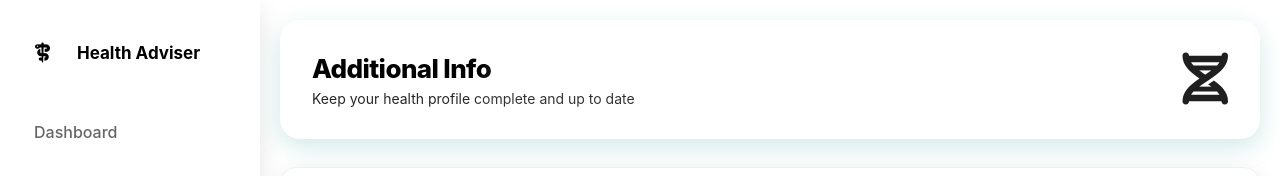
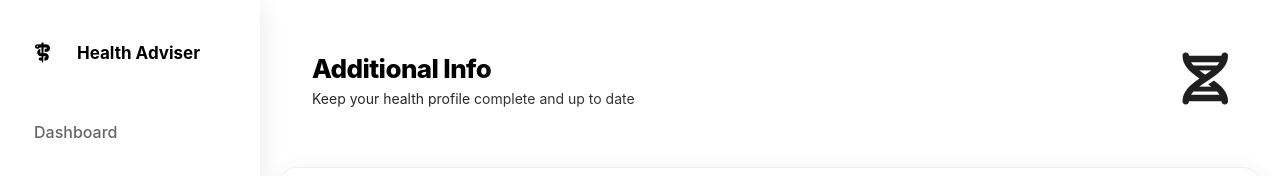
Before and after one commit to bfl-ajay/medAI, an Angular app in the folder frontend/: page /add-info in a window 1280 px wide. Shown: the top 176 px of the page. Built offline with nearby package versions, Linux system fonts and the light colour scheme; no server answers; sample sign-in values are in the browser's storage.

Commit message:
Some UI Changes

```diff
--- a/frontend/src/app/features/add-info/add-info.component.css
+++ b/frontend/src/app/features/add-info/add-info.component.css
@@ -43,7 +43,6 @@
   gap: 16px;
   position: relative;
   overflow: hidden;
-  box-shadow: 0 8px 24px rgba(45, 159, 149, 0.22);
   animation: slideDown 0.5s cubic-bezier(0.34, 1.56, 0.64, 1) both;
 }
 
--- a/frontend/src/app/features/upload-prescription/upload-prescription.component.css
+++ b/frontend/src/app/features/upload-prescription/upload-prescription.component.css
@@ -54,25 +54,14 @@
 
   max-width: 1300px;
   border-radius: 20px;
-
   padding: 28px 32px;
-
   margin-bottom: 28px;
-
   display: flex;
-
   align-items: center;
-
   justify-content: space-between;
-
   gap: 16px;
-
   position: relative;
-
   overflow: hidden;
-
-  box-shadow: 0 8px 24px rgba(69, 143, 246, .25);
-
   animation: slideDown .5s cubic-bezier(.34, 1.56, .64, 1) both;
 
 }
--- a/frontend/src/app/features/upload-reports/upload-reports.component.css
+++ b/frontend/src/app/features/upload-reports/upload-reports.component.css
@@ -50,7 +50,7 @@
   gap: 16px;
   position: relative;
   overflow: hidden;
-  box-shadow: 0 8px 24px rgba(69, 143, 246, .25);
+  /* box-shadow: 0 8px 24px rgba(69, 143, 246, .25); */
   animation: slideDown .5s cubic-bezier(.34, 1.56, .64, 1) both;
   max-width: 1300px;
 }
```
